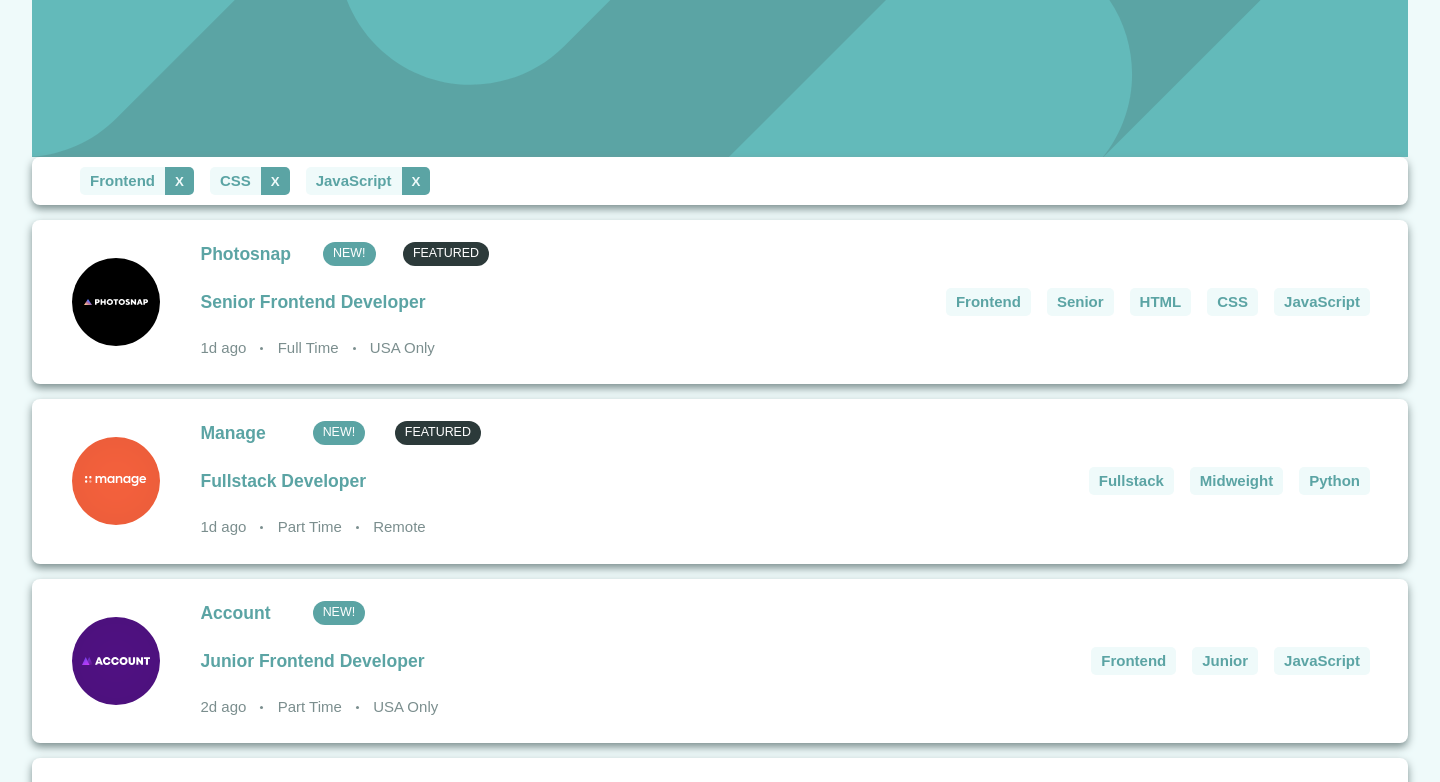
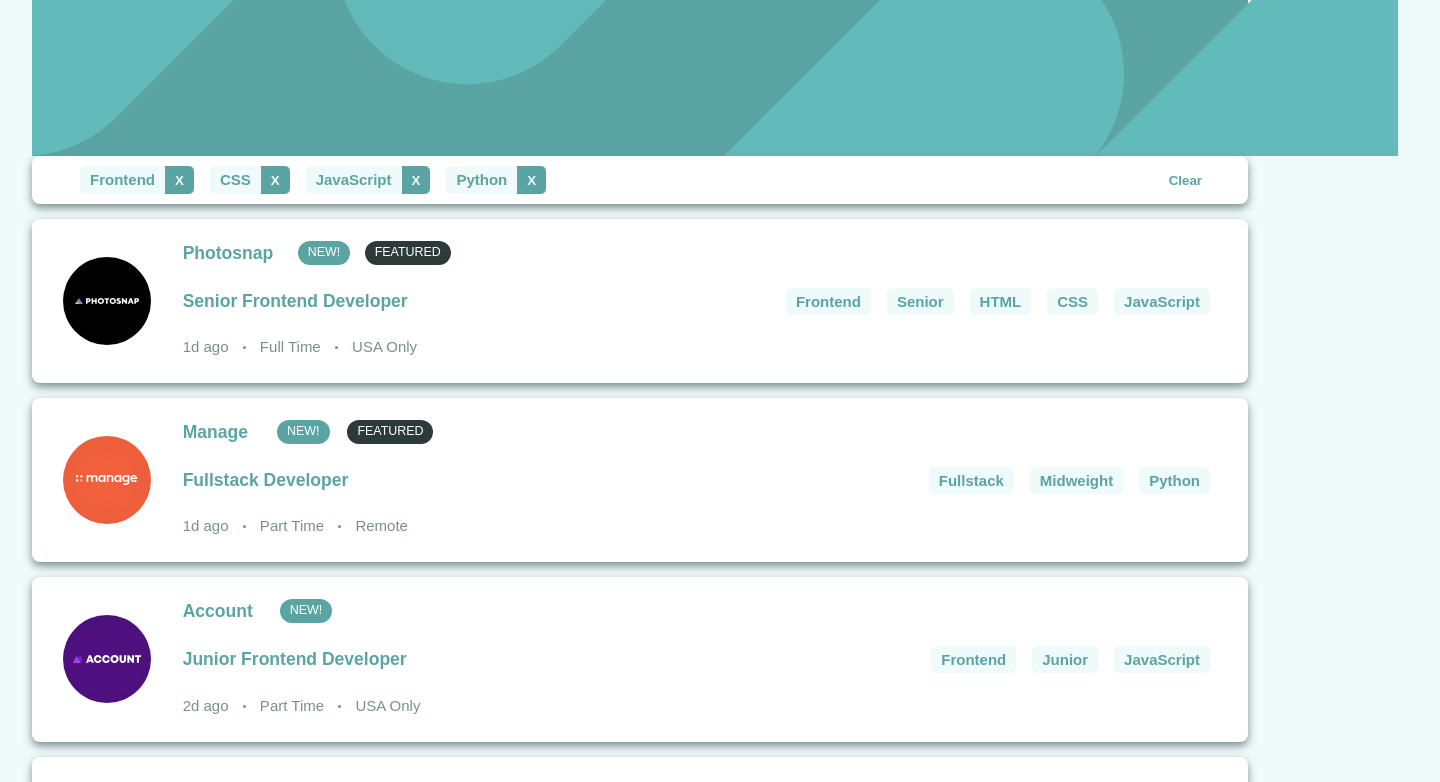
Before and after one commit to vincentvvliet/Job-Listings, a Vue app: page / in a window 1280 px wide. Shown: the top 782 px of the page, 1440 px wide, since content can reach past the window. Built offline with nearby package versions, Linux system fonts and the light colour scheme.

Commit message:
Create filter component

```diff
--- a/src/App.vue
+++ b/src/App.vue
@@ -1,15 +1,31 @@
 <script>
 import Job from './components/Job.vue'
 import * as json from "../data.json";
+import Filter from "./components/Filter.vue";
 
 export default {
   components: {
-    Job
+    Job,
+    Filter,
   },
   data() {
     const jobs = json['default']
     const job_info = []
+    const tags = [{name: "Frontend"}, {name:"CSS"}, {name:"JavaScript"}, {name:"Python"}]
     jobs.forEach(job => {
+      // const filters = [job.role, job.level].concat(job.languages)
+      // const tags = [] // TODO tag functionality
+      // const clear = false // TODO clear functionality
+      // // Check if clear
+      // if (clear) {
+      //   tags.length = 0
+      // }
+      // // Apply filters
+      // if (filters.some((element) => tags.includes(element))) {
+      //   // TODO move pushing to array inside if statement
+      //   console.log("here");
+      // }
+
       job_info.push({
         id: job.id,
         company: job.company,
@@ -27,9 +43,16 @@
       })
     })
     return {
-      posts: job_info
+      posts: job_info,
+      filters: tags,
     }
   },
+  methods: {
+    // Clear filters
+    clear(event) {
+      tags.length = 0
+    }
+  }
 }
 </script>
 
@@ -40,6 +63,11 @@
 
   <main>
     <div class="filters">
+<!--      TODO fix filters-->
+<!--      <filter v-for="filter in filters"-->
+<!--              :name="filter.name"/>-->
+
+<!--      TODO remove below when filters fixed-->
       <div class="container">
         <div class="filter">
           Frontend
@@ -60,6 +88,15 @@
         </div>
         <button class="delete">X</button>
       </div>
+
+      <div class="container">
+        <div class="filter">
+          Python
+        </div>
+        <button class="delete">X</button>
+      </div>
+
+      <button class="clear">Clear</button>
     </div>
 
     <job
@@ -85,15 +122,18 @@
 @import '../images/base.css';
 
 #app {
+  display: block;
+  padding: 0 2rem;
   max-width: 1440px;
   margin: 0 auto;
-  padding: 2rem;
-
   font-weight: normal;
 }
 
 header {
   line-height: 1.5;
+  display: flex;
+  place-items: center;
+  background-color: hsl(180, 29%, 50%);
 }
 /*TODO*/
 /*main {*/
@@ -106,58 +146,19 @@
   box-shadow: 0 4px 8px 0 var(--dark-grayish-cyan);
   padding: 10px 40px;
   border-radius: 8px;
+  display: flex;
 }
 
-.filter {
-  background-color: var(--grayish-cyan);
-  color: hsl(180, 29%, 50%);
-  border-radius: 5px 0 0 5px;
+.clear {
+  background-color: inherit;
+  color: var(--dark-cyan);
   font-weight: bold;
-  display: inline-block;
-  padding: 2px 10px;
+  border: none;
+  margin-left: auto;
 }
 
-.container {
-  display: inline-flex;
-  margin: 0 8px;
+.clear:hover {
+  text-decoration: underline;
 }
 
-.delete {
-  background-color: hsl(180, 29%, 50%);
-  color: var(--grayish-cyan);
-  border-radius: 0 5px 5px 0;
-  font-weight: bold;
-  display: inline-block;
-  padding: 2px 10px;
-  border: none;
-}
-
-.delete:hover {
-  color: white;
-  background-color: var(--very-dark-grayish-cyan);
-}
-
-@media (hover: hover) {
-  a:hover {
-    background-color: hsl(180, 29%, 50%);
-  }
-}
-
-@media (min-width: 1024px) {
-  body {
-    display: flex;
-    place-items: center;
-  }
-
-  #app {
-    display: block;
-    padding: 0 2rem;
-  }
-
-  header {
-    display: flex;
-    place-items: center;
-    background-color: hsl(180, 29%, 50%);
-  }
-}
 </style>
--- /dev/null
+++ b/src/components/Filter.vue
@@ -0,0 +1,48 @@
+<template>
+  <div class="container">
+    <div class="filter">
+      {{ name }}
+    </div>
+    <button class="delete">X</button>
+  </div>
+</template>
+
+<script>
+export default {
+  props: [
+    'name',
+  ]
+}
+;
+</script>
+
+<style>
+.filter {
+  background-color: var(--grayish-cyan);
+  color: hsl(180, 29%, 50%);
+  border-radius: 5px 0 0 5px;
+  font-weight: bold;
+  display: inline-block;
+  padding: 2px 10px;
+}
+
+.container {
+  display: inline-flex;
+  margin: 0 8px;
+}
+
+.delete {
+  background-color: hsl(180, 29%, 50%);
+  color: var(--grayish-cyan);
+  border-radius: 0 5px 5px 0;
+  font-weight: bold;
+  display: inline-block;
+  padding: 2px 10px;
+  border: none;
+}
+
+.delete:hover {
+  color: white;
+  background-color: var(--very-dark-grayish-cyan);
+}
+</style>
--- a/src/components/Job.vue
+++ b/src/components/Job.vue
@@ -21,9 +21,9 @@
       </div>
     </div>
     <div class="tags">
-      <div class="tag">{{ role }}</div>
-      <div class="tag">{{ level }}</div>
-      <div class="tag" v-for="language in languages">{{ language }}</div>
+      <button class="tag" @click="console.log(role)">{{ role }}</button>
+      <button class="tag">{{ level }}</button>
+      <button class="tag" v-for="language in languages">{{ language }}</button>
     </div>
   </div>
 </template>
@@ -149,9 +149,11 @@
   background-color: var(--grayish-cyan);
   color: var(--dark-cyan);
   border-radius: 5px;
+  border: none;
   font-weight: bold;
   display: inline-block;
-  padding: 2px 10px;
+  font-size: inherit;
+  padding: 5px 10px;
   margin: 0 8px;
 }
 
```
